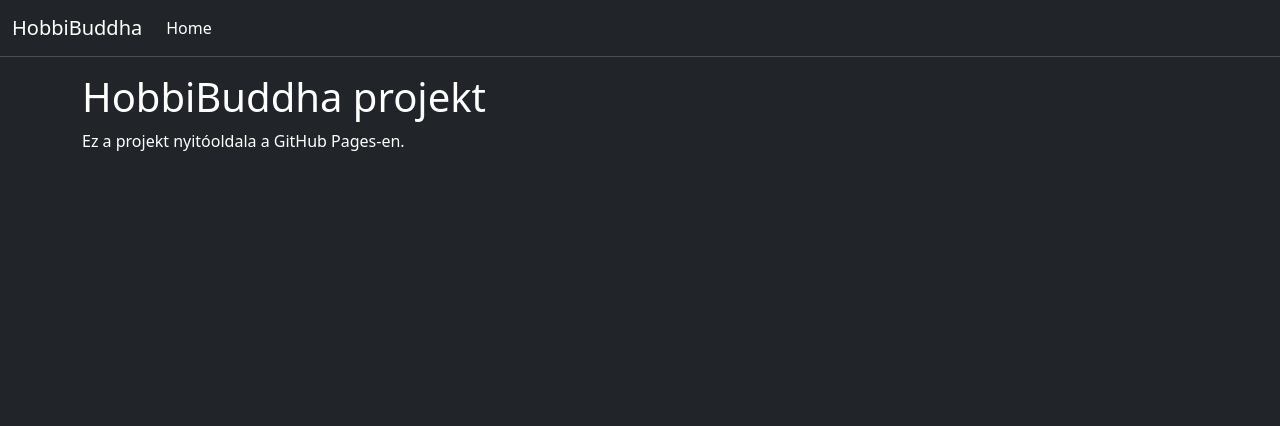
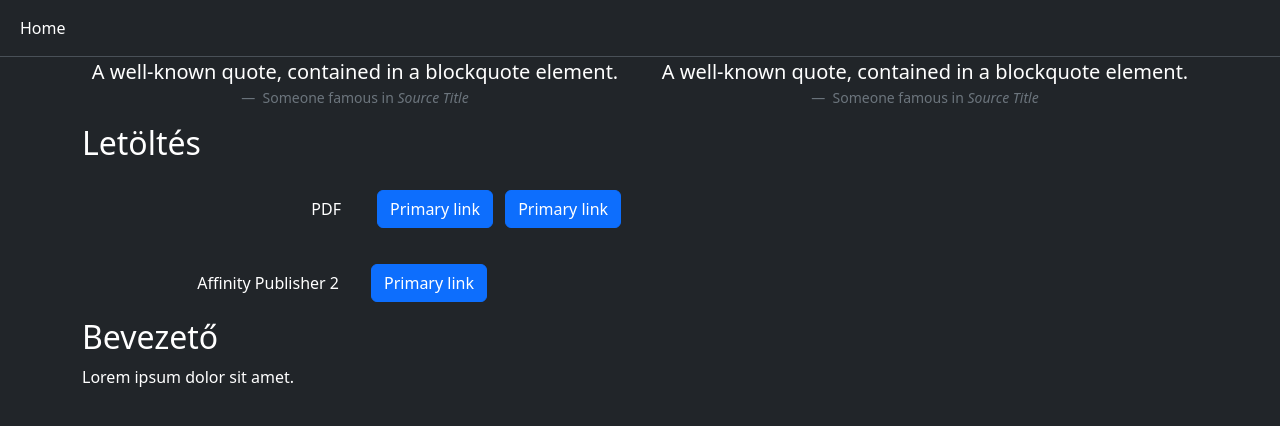
Before and after one commit to fuszenecker/fuszenecker.github.io, a plain HTML site: page index.html in a window 1280 px wide. Drawn offline with nearby package versions, Linux system fonts and the light colour scheme.

Commit message:
Adding structure.

```diff
--- a/index.html
+++ b/index.html
@@ -12,8 +12,9 @@
 <body class="bg-dark text-white">
     <nav class="navbar bg-dark border-bottom border-body navbar-expand-lg" data-bs-theme="dark">
         <div class="container-fluid">
-            <a class="navbar-brand" href="#">HobbiBuddha</a>
-            <button class="navbar-toggler" type="button" data-bs-toggle="collapse" data-bs-target="#navbarNavAltMarkup" aria-controls="navbarNavAltMarkup" aria-expanded="false" aria-label="Toggle navigation">
+            <!-- <a class="navbar-brand" href="#">HobbiBuddha</a> -->
+            <button class="navbar-toggler" type="button" data-bs-toggle="collapse" data-bs-target="#navbarNavAltMarkup"
+                aria-controls="navbarNavAltMarkup" aria-expanded="false" aria-label="Toggle navigation">
                 <span class="navbar-toggler-icon"></span>
             </button>
             <div class="collapse navbar-collapse" id="navbarNavAltMarkup">
@@ -26,11 +27,66 @@
         </div>
     </nav>
 
-    <div class="container-md">
+    <div class="container">
         <div class="row">
-            <div class="col-md-12">
-                <h1 class="mt-3">HobbiBuddha projekt</h1>
-                <p>Ez a projekt nyitóoldala a GitHub Pages-en.</p>
+            <div class="col">
+                <!-- <h1 class="mt-3">HobbiBuddha projekt</h1> -->
+                <!-- <p>Ez a projekt nyitóoldala a GitHub Pages-en.</p> -->
+            </div>
+        </div>
+
+        <div class="row">
+            <div class="col-sm-6">
+                <figure class="text-center">
+                    <blockquote class="blockquote">
+                        <p>A well-known quote, contained in a blockquote element.</p>
+                    </blockquote>
+                    <figcaption class="blockquote-footer">
+                        Someone famous in <cite title="Source Title">Source Title</cite>
+                    </figcaption>
+                </figure>
+            </div>
+            <div class="col-sm-6">
+                <figure class="text-center">
+                    <blockquote class="blockquote">
+                        <p>A well-known quote, contained in a blockquote element.</p>
+                    </blockquote>
+                    <figcaption class="blockquote-footer">
+                        Someone famous in <cite title="Source Title">Source Title</cite>
+                    </figcaption>
+                </figure>
+            </div>
+        </div>
+
+        <div class="row g-3">
+            <div class="col">
+                <h2>Letöltés</h2>
+            </div>
+        </div>
+
+        <div class="row g-3">
+            <div class="col-sm-3 text-sm-end align-self-center p-3">
+                PDF
+            </div>
+            <div class="col-sm-9 text-start p-3">
+                <a href="#" class="btn btn-primary m-1" tabindex="-1" role="button">Primary link</a>
+                <a href="#" class="btn btn-primary m-1" tabindex="-1" role="button">Primary link</a>
+            </div>
+        </div>
+
+        <div class="row">
+            <div class="col-sm-3 text-sm-end align-self-center p-3">
+                Affinity Publisher 2
+            </div>
+            <div class="col-sm-9 text-start p-3">
+                <a href="#" class="btn btn-primary" tabindex="-1" role="button">Primary link</a>
+            </div>
+        </div>
+
+        <div class="row">
+            <div class="col">
+                <h2>Bevezető</h2>
+                <p>Lorem ipsum dolor sit amet.</p>
             </div>
         </div>
     </div>
```
Lines whose indentation alone changed are shown as unchanged.
